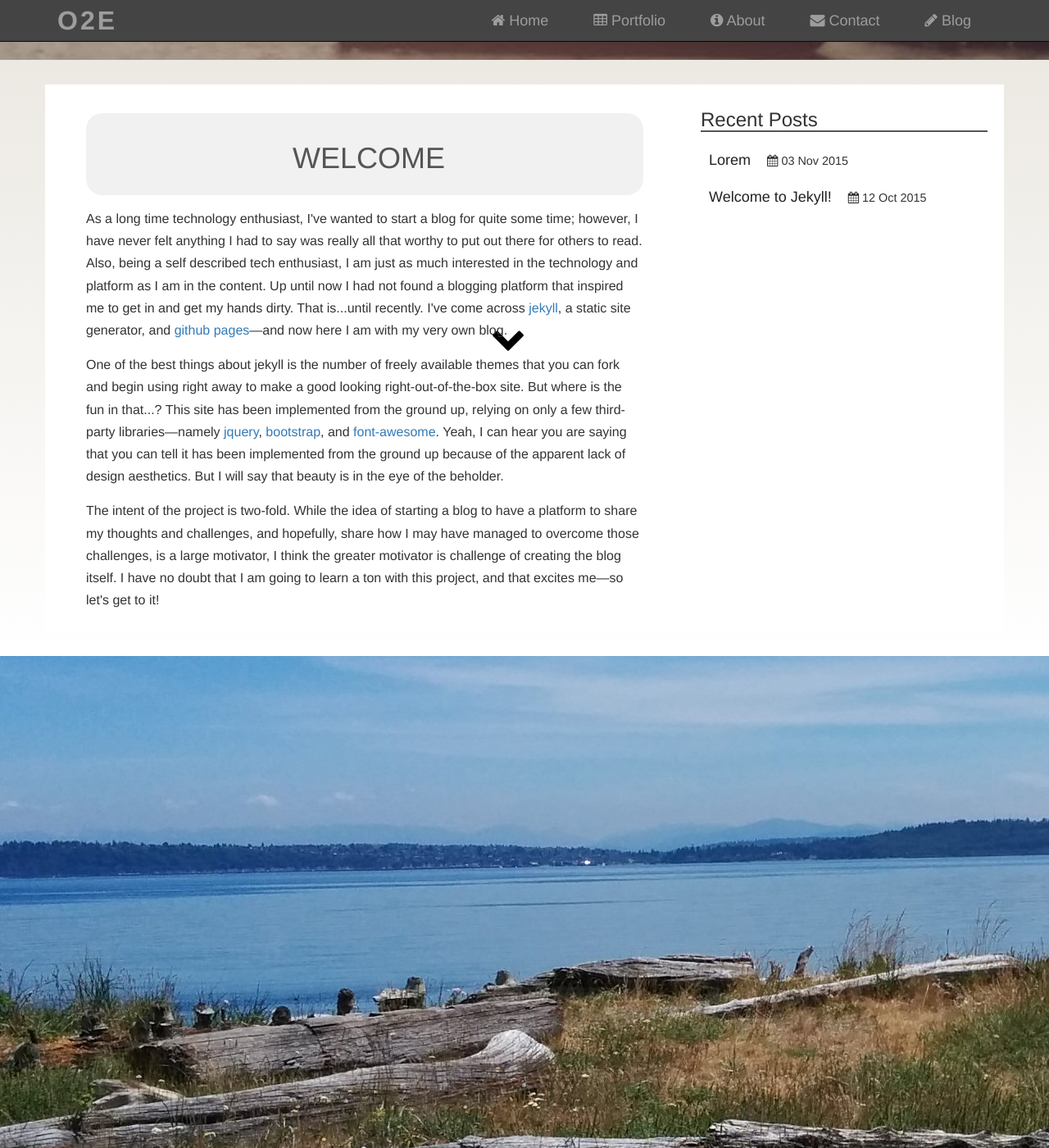
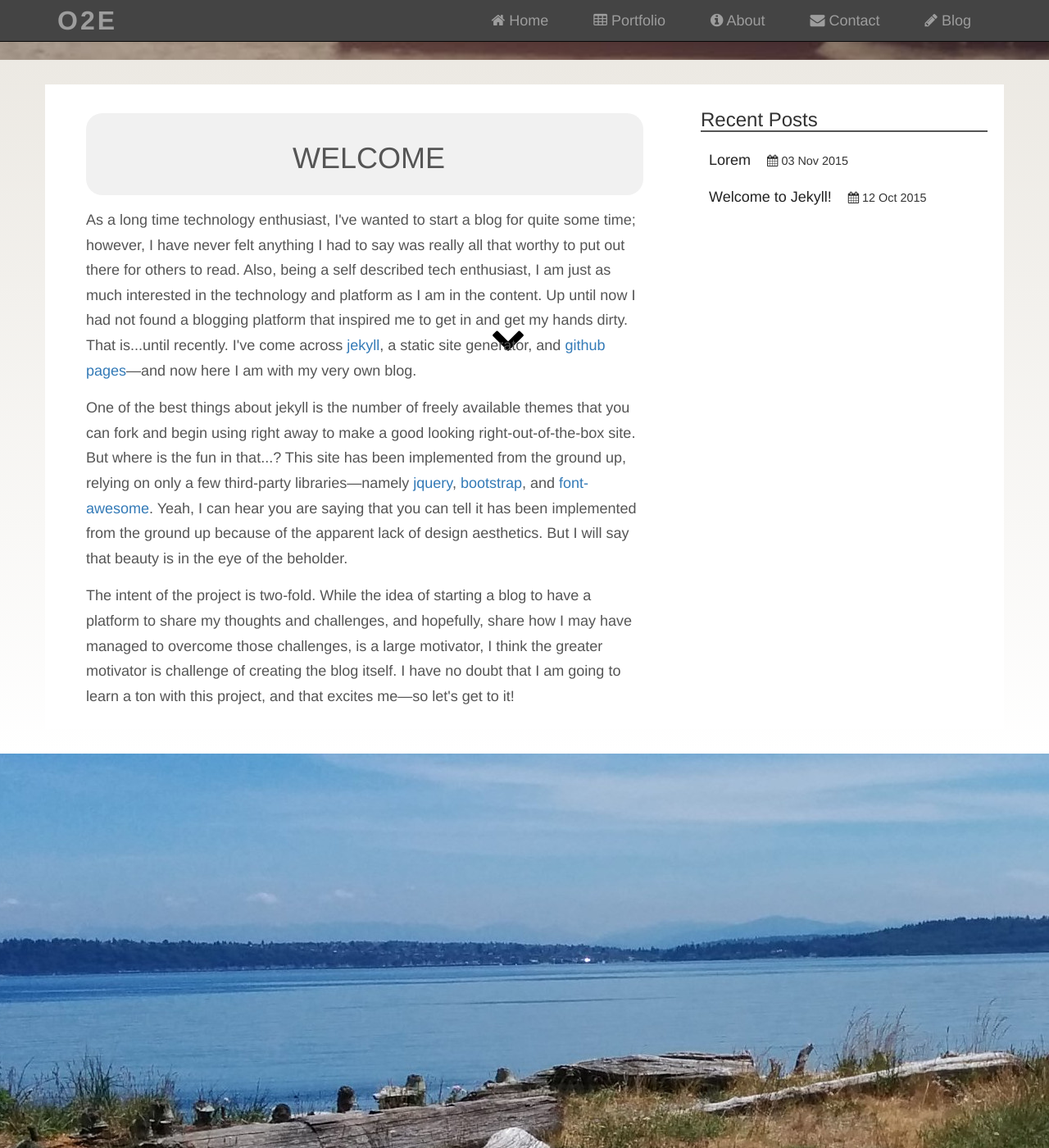
Before and after one commit to jasonsjones/jasonsjones.github.io, a Jekyll site: the page built from index.html, in a window 1280 px wide and 1400 px high, scrolled down 927 px. Shown: the whole window at 82% size. Built offline with Jekyll 4.4.1, drawn with Linux system fonts in a browser that asks for light colours.

Commit message:
Increase font-size and color for main content para tag

```diff
--- a/_sass/_base.scss
+++ b/_sass/_base.scss
@@ -121,6 +121,7 @@ header {
 
     p {
         @include para-text;
+        color: #555;
     }
 }
 
--- a/_sass/_mixins.scss
+++ b/_sass/_mixins.scss
@@ -10,6 +10,6 @@
 
 @mixin para-text {
     line-height: 1.7em;
-    font-size: 16px;
+    font-size: 18px;
     margin: 0 0 15px 0;
 }
```
